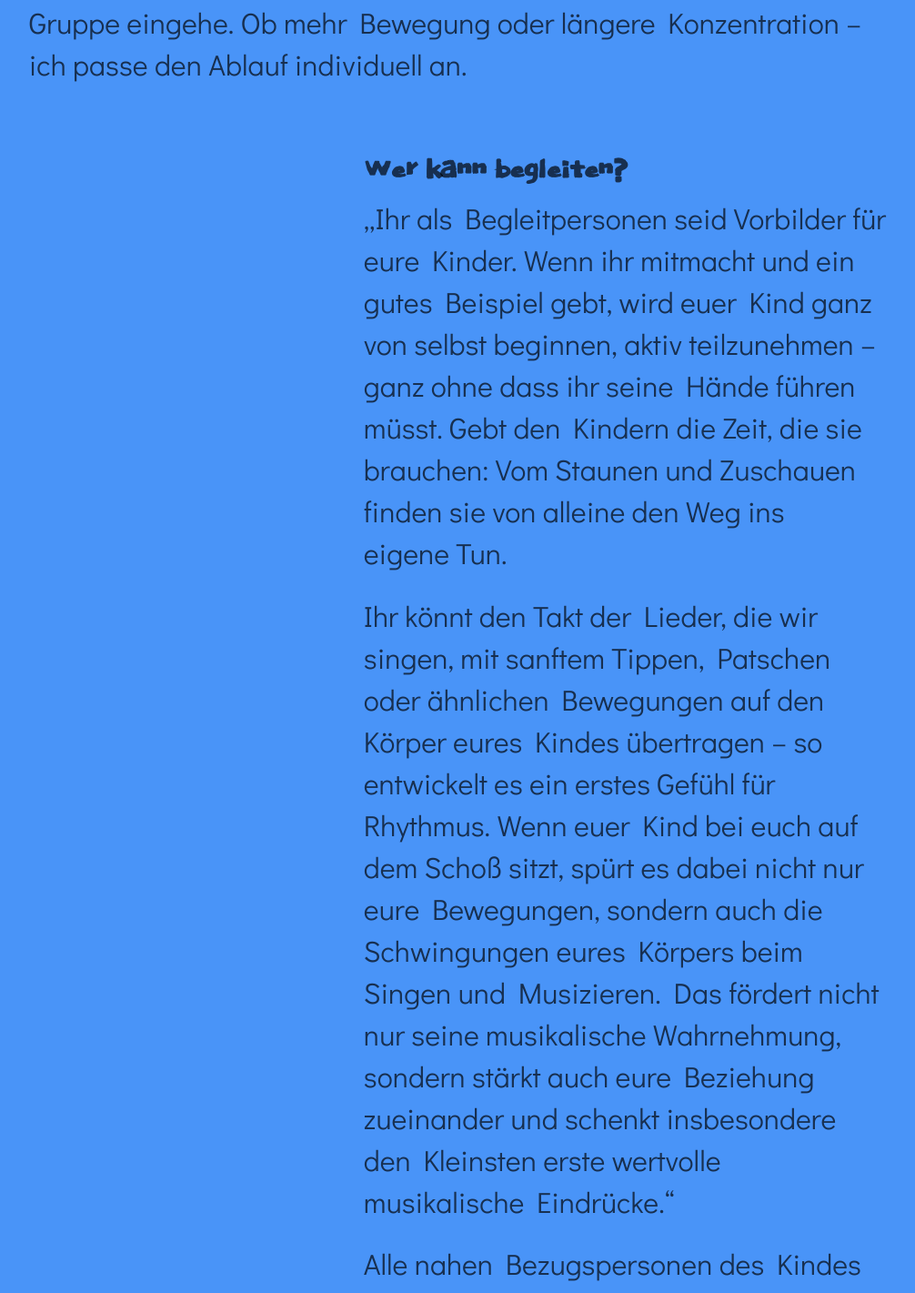
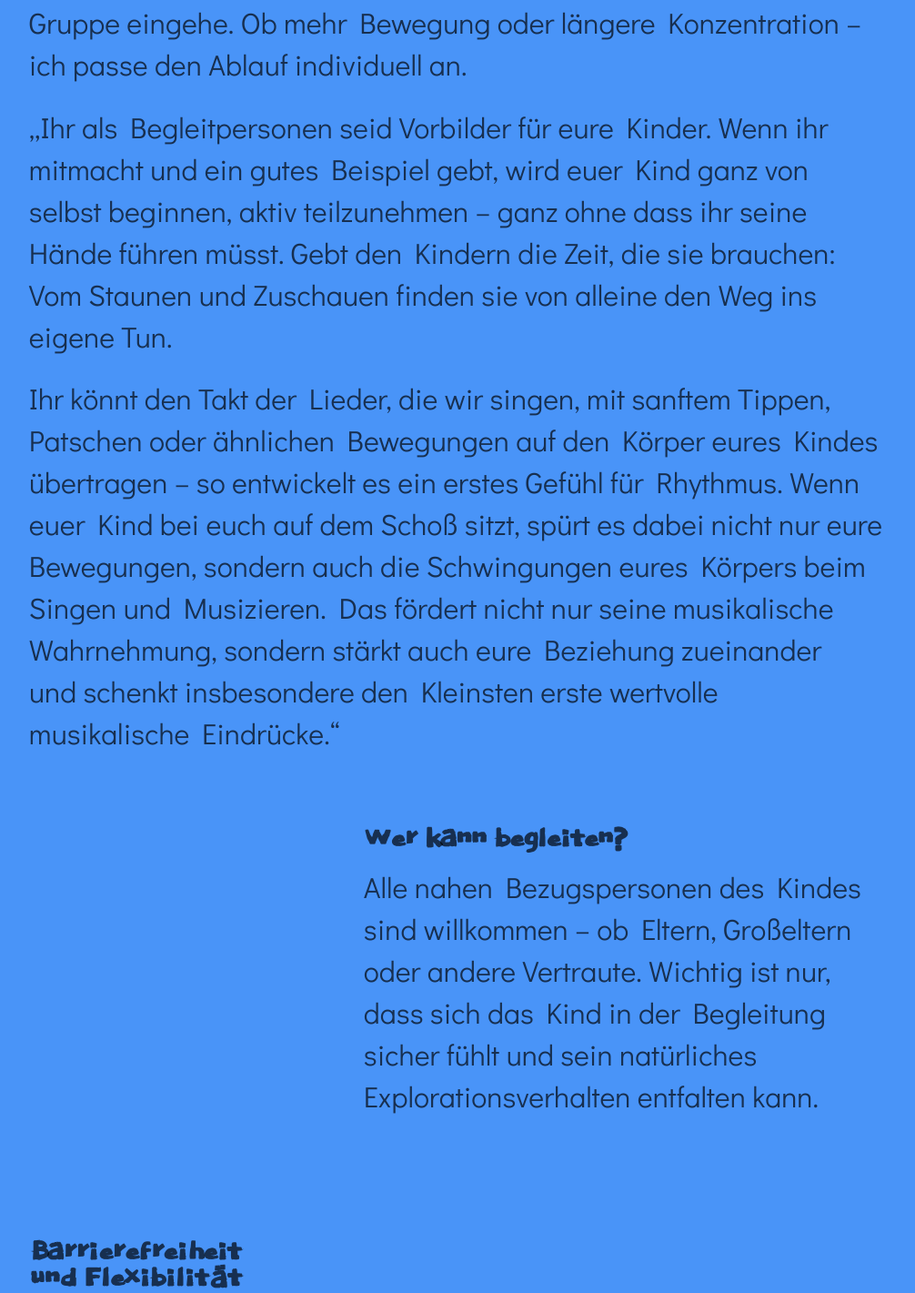
Before and after one commit to aeonyuonmiller/laura, a Next.js app: page /eltern-kind-kurs in a window 1280 px wide. Shown: the part 1228-2649 px from the top of the page at 91% size, without its empty margins (137-1143 px from the left). Built offline with nearby package versions, Linux system fonts and the light colour scheme.

Commit message:
copy update

```diff
--- a/src/pages/eltern-kind-kurs.jsx
+++ b/src/pages/eltern-kind-kurs.jsx
@@ -63,6 +63,8 @@ export default function Home() {
                     <div className="wrapper">
                         <p>Die Eltern-Kind-Kurse sind für mich eine besondere Herzensangelegenheit. Es geht darum Kindern einen ersten Kontakt zur Welt der Musik zu ermöglichen und euch als Begleitperson eine angeleitete, musikalische Zeit mit eurem Kind zu schenken.</p>
                         <p>Im Mittelpunkt stehen gemeinsames Singen, Tanzen, Bewegen und erste Erfahrungen mit Rhythmusinstrumenten. Die Stunden <strong>(eine Einheit dauert 45 Minuten)</strong> wechseln zwischen aktiven und entspannten Phasen, wobei ich flexibel auf die Bedürfnisse der Gruppe eingehe. Ob mehr Bewegung oder längere Konzentration – ich passe den Ablauf individuell an.</p>
+                        <p>„Ihr als Begleitpersonen seid Vorbilder für eure Kinder. Wenn ihr mitmacht und ein gutes Beispiel gebt, wird euer Kind ganz von selbst beginnen, aktiv teilzunehmen – ganz ohne dass ihr seine Hände führen müsst. Gebt den Kindern die Zeit, die sie brauchen: Vom Staunen und Zuschauen finden sie von alleine den Weg ins eigene Tun.</p>
+                        <p>Ihr könnt den Takt der Lieder, die wir singen, mit sanftem Tippen, Patschen oder ähnlichen Bewegungen auf den Körper eures Kindes übertragen – so entwickelt es ein erstes Gefühl für Rhythmus. Wenn euer Kind bei euch auf dem Schoß sitzt, spürt es dabei nicht nur eure Bewegungen, sondern auch die Schwingungen eures Körpers beim Singen und Musizieren. Das fördert nicht nur seine musikalische Wahrnehmung, sondern stärkt auch eure Beziehung zueinander und schenkt insbesondere den Kleinsten erste wertvolle musikalische Eindrücke.“</p>
                     </div>
 
                     <section className="wrapper">
@@ -77,8 +79,6 @@ export default function Home() {
                         >
                             <span>
                                 <h4>Wer kann begleiten?</h4>
-                                <p>„Ihr als Begleitpersonen seid Vorbilder für eure Kinder. Wenn ihr mitmacht und ein gutes Beispiel gebt, wird euer Kind ganz von selbst beginnen, aktiv teilzunehmen – ganz ohne dass ihr seine Hände führen müsst. Gebt den Kindern die Zeit, die sie brauchen: Vom Staunen und Zuschauen finden sie von alleine den Weg ins eigene Tun.</p>
-                                <p>Ihr könnt den Takt der Lieder, die wir singen, mit sanftem Tippen, Patschen oder ähnlichen Bewegungen auf den Körper eures Kindes übertragen – so entwickelt es ein erstes Gefühl für Rhythmus. Wenn euer Kind bei euch auf dem Schoß sitzt, spürt es dabei nicht nur eure Bewegungen, sondern auch die Schwingungen eures Körpers beim Singen und Musizieren. Das fördert nicht nur seine musikalische Wahrnehmung, sondern stärkt auch eure Beziehung zueinander und schenkt insbesondere den Kleinsten erste wertvolle musikalische Eindrücke.“</p>
                                 <p>Alle nahen Bezugspersonen des Kindes sind willkommen – ob Eltern, Großeltern oder andere Vertraute. Wichtig ist nur, dass sich das Kind in der Begleitung sicher fühlt und sein natürliches Explorationsverhalten entfalten kann.</p>
                             </span>
                         </motion.div>
```
